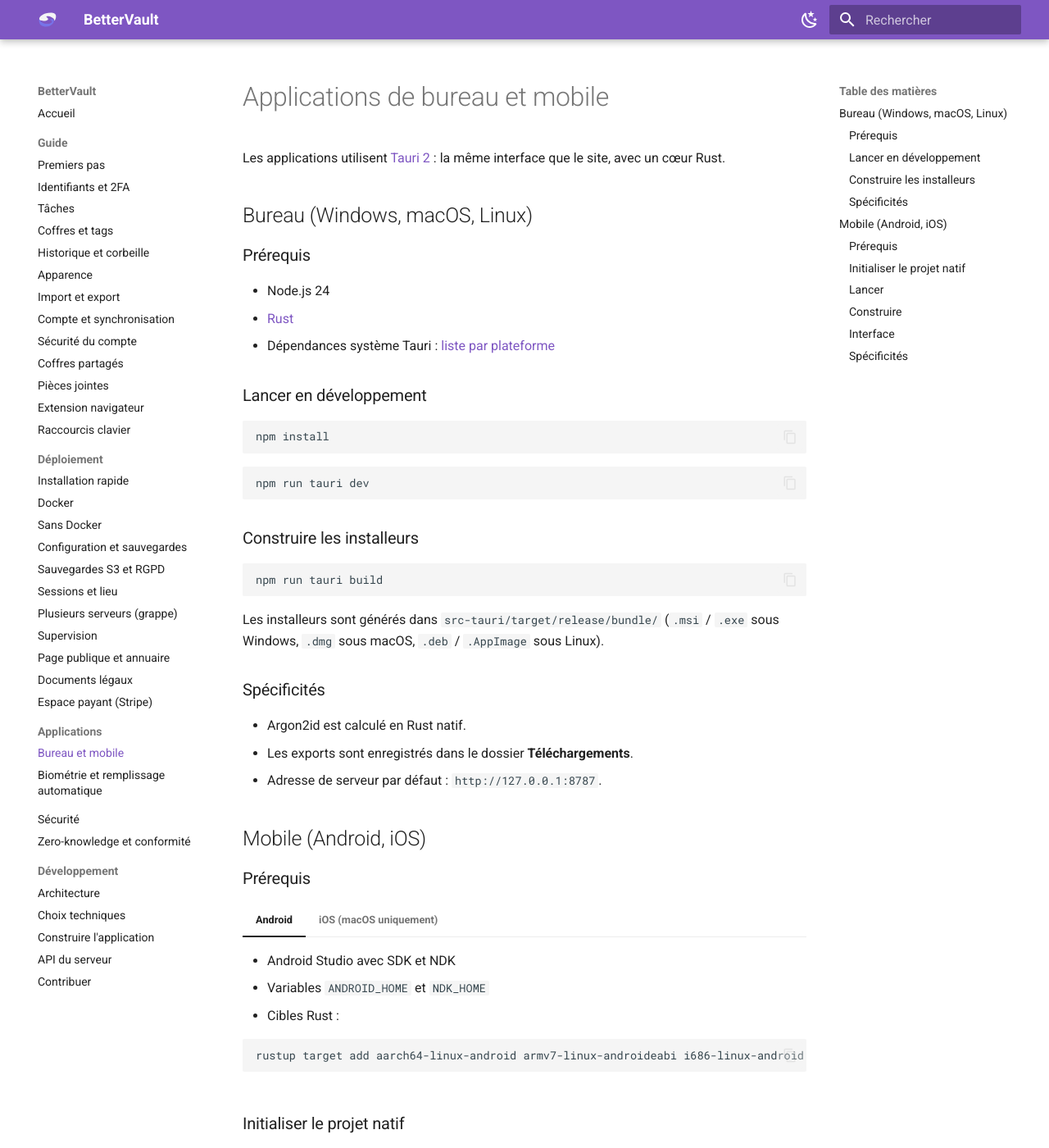
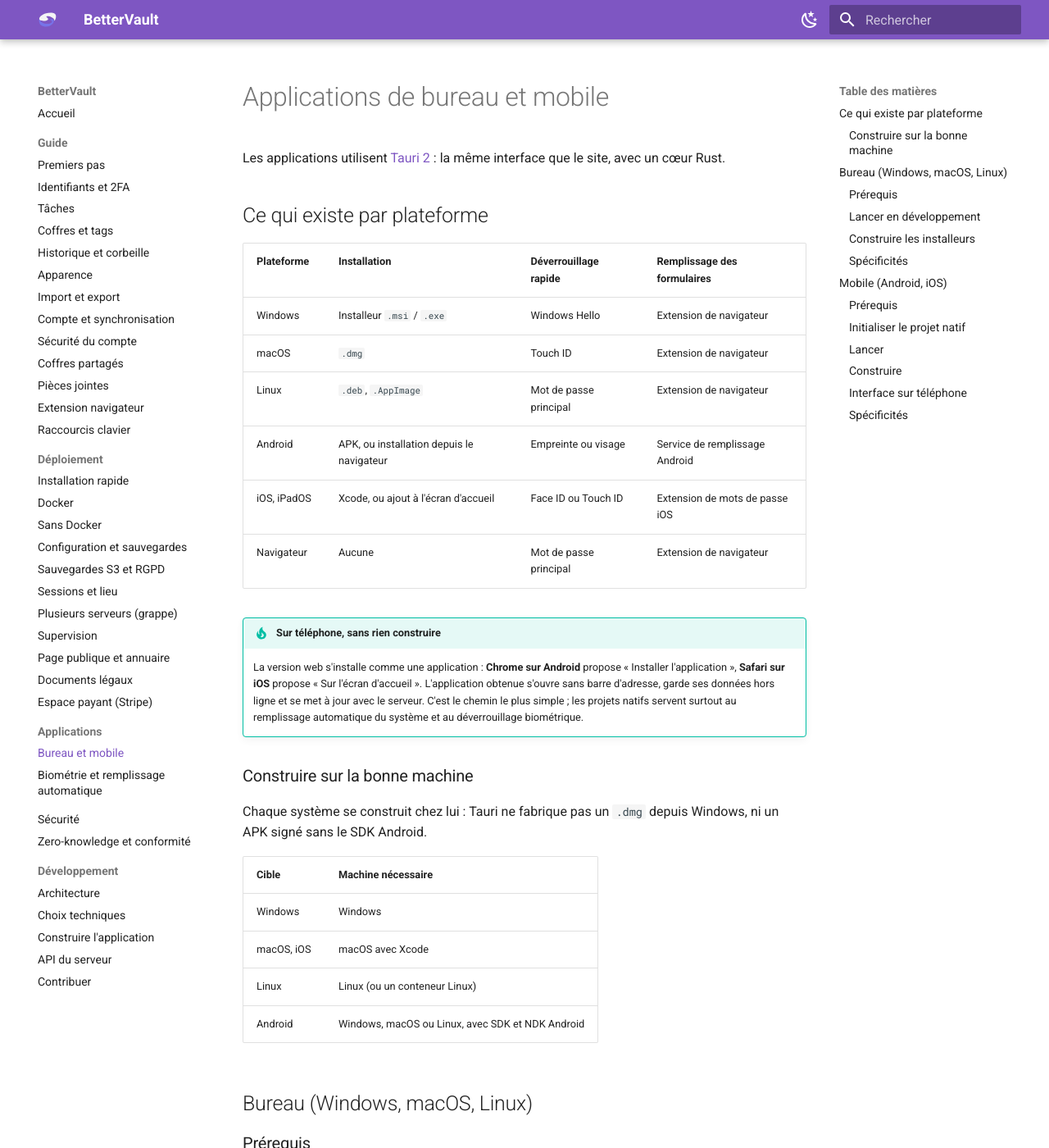
Before and after one commit to FreeProject089/BetterVault, an MkDocs documentation site: the page built from docs/applications/bureau-mobile.md, in a window 1280 px wide and 1400 px high. Shown: the whole window at 82% size. Built offline with MkDocs 1.6.1 and Material for MkDocs 9.7.7, drawn with Linux system fonts in a browser that asks for light colours; some of the changed text lies outside the part shown.

Commit message:
feat(plateformes): installation mobile soignee, reglages tactiles, doc par systeme
Icone d'ecran d'accueil iOS, couleur de barre selon le theme, manifeste complet (portee, identifiant, icone masquable, orientation) : l'application s'installe proprement depuis Chrome Android et Safari iOS. Reglages tactiles : plus de halo au toucher, plus d'attente de double-tap, et « tirer pour rafraichir » desactive (un rechargement reverrouillerait le coffre). Raccourcis npm pour Android et iOS. Le service worker ne met plus en cache /docs ni /about, rendues par le serveur et dependantes de la langue. Documentation : tableau par plateforme, machine necessaire pour chaque cible, specificites Linux et macOS.

```diff
--- a/docs/applications/bureau-mobile.md
+++ b/docs/applications/bureau-mobile.md
@@ -1,6 +1,31 @@
 # Applications de bureau et mobile
 
 Les applications utilisent [Tauri 2](https://v2.tauri.app) : la même interface que le site, avec un cœur Rust.
+
+## Ce qui existe par plateforme
+
+| Plateforme | Installation | Déverrouillage rapide | Remplissage des formulaires |
+| --- | --- | --- | --- |
+| Windows | Installeur `.msi` / `.exe` | Windows Hello | Extension de navigateur |
+| macOS | `.dmg` | Touch ID | Extension de navigateur |
+| Linux | `.deb`, `.AppImage` | Mot de passe principal | Extension de navigateur |
+| Android | APK, ou installation depuis le navigateur | Empreinte ou visage | Service de remplissage Android |
+| iOS, iPadOS | Xcode, ou ajout à l'écran d'accueil | Face ID ou Touch ID | Extension de mots de passe iOS |
+| Navigateur | Aucune | Mot de passe principal | Extension de navigateur |
+
+!!! tip "Sur téléphone, sans rien construire"
+    La version web s'installe comme une application : **Chrome sur Android** propose « Installer l'application », **Safari sur iOS** propose « Sur l'écran d'accueil ». L'application obtenue s'ouvre sans barre d'adresse, garde ses données hors ligne et se met à jour avec le serveur. C'est le chemin le plus simple ; les projets natifs servent surtout au remplissage automatique du système et au déverrouillage biométrique.
+
+### Construire sur la bonne machine
+
+Chaque système se construit chez lui : Tauri ne fabrique pas un `.dmg` depuis Windows, ni un APK signé sans le SDK Android.
+
+| Cible | Machine nécessaire |
+| --- | --- |
+| Windows | Windows |
+| macOS, iOS | macOS avec Xcode |
+| Linux | Linux (ou un conteneur Linux) |
+| Android | Windows, macOS ou Linux, avec SDK et NDK Android |
 
 ## Bureau (Windows, macOS, Linux)
 
@@ -33,6 +58,9 @@
 - Argon2id est calculé en Rust natif.
 - Les exports sont enregistrés dans le dossier **Téléchargements**.
 - Adresse de serveur par défaut : `http://127.0.0.1:8787`.
+- **Windows et macOS** : le déverrouillage rapide s'appuie sur Windows Hello ou Touch ID, et la clé du coffre est rangée dans le trousseau du système.
+- **Linux** : pas de biométrie reliée ; le mot de passe principal est demandé à chaque déverrouillage. Le reste est identique.
+- **macOS** : une application distribuée hors App Store doit être signée et notariée, sinon Gatekeeper la bloque au premier lancement.
 
 ## Mobile (Android, iOS)
 
@@ -99,9 +127,13 @@
 
     L'APK est créé dans `src-tauri/gen/android/app/build/outputs/apk/universal/release/`. Il n'est pas signé : signez-le avec `apksigner` (ou configurez une clé dans Android Studio) avant de l'installer.
 
-### Interface
+### Interface sur téléphone
 
-Sur téléphone, la navigation passe dans une barre en bas de l'écran (identifiants, codes 2FA, bouton d'ajout, tâches, menu). Les fiches s'ouvrent en plein écran et les fenêtres deviennent des panneaux glissant du bas. Les marges tiennent compte de l'encoche et de la barre de gestes.
+- La navigation passe dans une barre en bas de l'écran : identifiants, codes 2FA, bouton d'ajout, tâches, menu.
+- Les fiches s'ouvrent en plein écran ; les fenêtres deviennent des panneaux glissant du bas, dont les boutons restent au pouce.
+- Les marges tiennent compte de l'encoche et de la barre de gestes (`safe-area`), en portrait comme en paysage.
+- Tout ce qui se touche fait au moins 44 px, et les champs s'affichent en 16 px pour que le navigateur n'agrandisse pas la page au moment de la saisie.
+- « Tirer pour rafraîchir » est désactivé : un rechargement reverrouillerait le coffre.
 
 ### Spécificités
 
--- a/package.json
+++ b/package.json
@@ -13,7 +13,11 @@
     "docs": "uv run --no-project --with-requirements docs/requirements.txt mkdocs serve",
     "docs:build": "uv run --no-project --with-requirements docs/requirements.txt mkdocs build --strict",
     "tauri": "tauri",
-    "test": "vitest run"
+    "test": "vitest run",
+    "tauri:android": "tauri android dev",
+    "tauri:android:build": "tauri android build",
+    "tauri:ios": "tauri ios dev",
+    "tauri:ios:build": "tauri ios build"
   },
   "keywords": [],
   "author": "",
```
Also changed, not shown: index.html (+6 -1 lines), src/styles/addons.css (+18 -0 lines), 2 other files.
